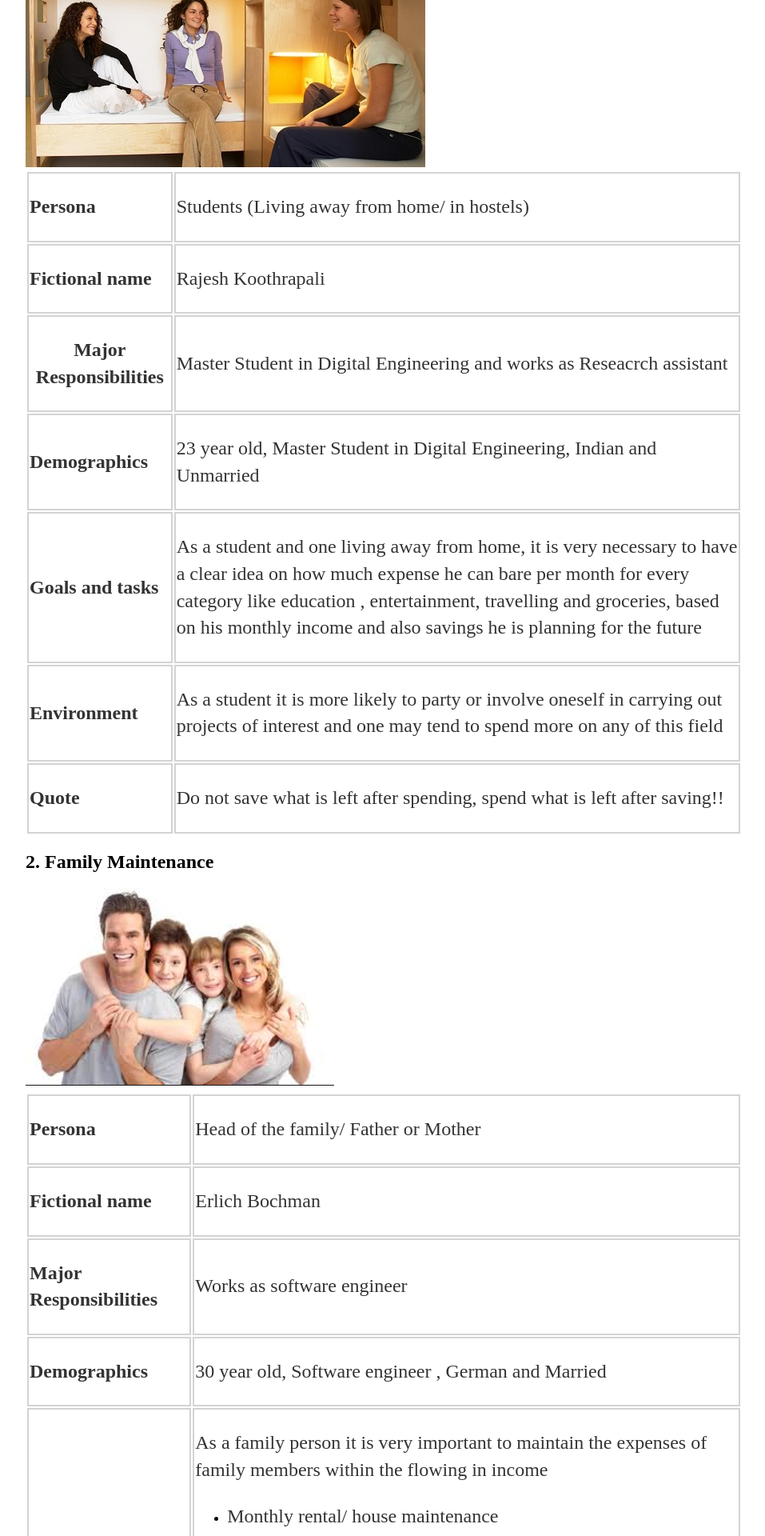
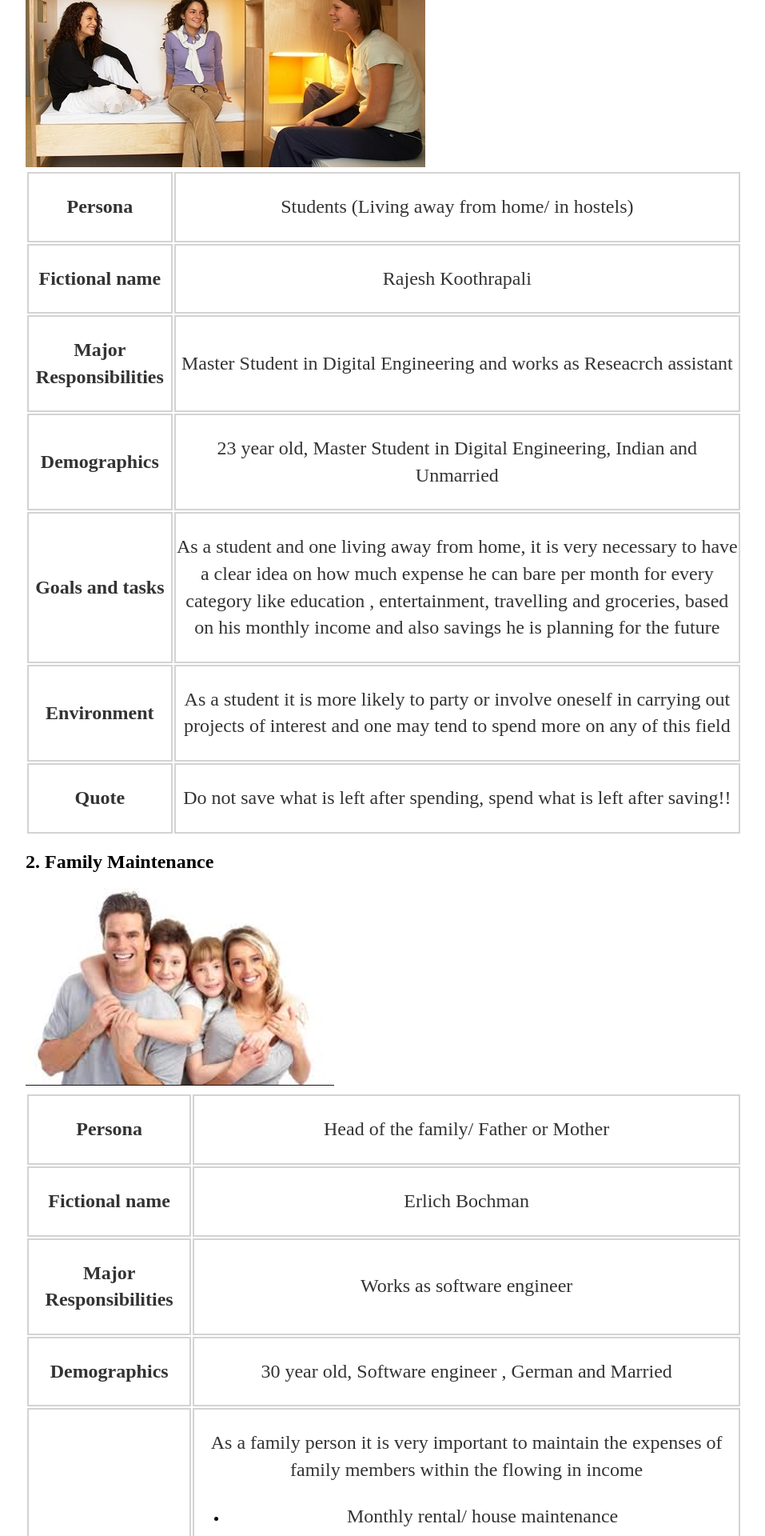
Before and after one commit to vinoth789/Money-tracker, a Jekyll site: the page built from docs/_posts/2017-06-04-ImplementationAndUIDesign.md, in a window 1280 px wide. Shown: the part 2362-4282 px from the top of the page at 80% size, without its empty margins (160-1117 px from the left). Built offline with Jekyll 4.4.1, drawn with Linux system fonts in a browser that asks for light colours; our own code applies the rules of GitHub Pages for plain Markdown files.

Commit message:
Create 2017-06-04-ImplementationAndUIDesign.md
test

```diff
--- a/docs/_posts/2017-06-04-ImplementationAndUIDesign.md
+++ b/docs/_posts/2017-06-04-ImplementationAndUIDesign.md
@@ -35,38 +35,38 @@
 <img style="align:center;" src="/isee2017-codecrunch/images/StudentsInHostel.jpg" alt="StudentsInHostel.jpg"/>
 <table>
 <tr>
-<th colspan="4" style="text-align:left; border: solid 2px lightgrey;"><p>Persona</p></th>
-<td colspan="8" style="text-align:left; border: solid 2px lightgrey;"><p> Students (Living away from home/ in hostels)</p></td>
+<th colspan="4" style="text-align:center; border: solid 2px lightgrey;"><p>Persona</p></th>
+<td colspan="8" style="text-align:center; border: solid 2px lightgrey;"><p> Students (Living away from home/ in hostels)</p></td>
 </tr>
 
 <tr>
-<th colspan="4" style="text-align:left; border: solid 2px lightgrey;"><p>Fictional name</p></th>
-<td colspan="8" style="text-align:left; border: solid 2px lightgrey;"><p> Rajesh Koothrapali</p></td>
+<th colspan="4" style="text-align:center; border: solid 2px lightgrey;"><p>Fictional name</p></th>
+<td colspan="8" style="text-align:center; border: solid 2px lightgrey;"><p> Rajesh Koothrapali</p></td>
 </tr>
 
 <tr>
-<th colspan="4" style=" border: solid 2px lightgrey;"><p>Major Responsibilities</p></th>
-<td colspan="8" style="text-align:left; border: solid 2px lightgrey;"><p> Master Student in Digital Engineering and works as Reseacrch assistant</p></td>
+<th colspan="4" style="text-align:center; border: solid 2px lightgrey;"><p>Major Responsibilities</p></th>
+<td colspan="8" style="text-align:center; border: solid 2px lightgrey;"><p> Master Student in Digital Engineering and works as Reseacrch assistant</p></td>
 </tr>
 
 <tr>
-<th colspan="4" style="text-align:left; border: solid 2px lightgrey;"><p>Demographics</p></th>
-<td colspan="8" style="text-align:left; border: solid 2px lightgrey;"><p> 23 year old, Master Student in Digital Engineering, Indian and Unmarried</p></td>
+<th colspan="4" style="text-align:center; border: solid 2px lightgrey;"><p>Demographics</p></th>
+<td colspan="8" style="text-align:center; border: solid 2px lightgrey;"><p> 23 year old, Master Student in Digital Engineering, Indian and Unmarried</p></td>
 </tr>
 
 <tr>
-<th colspan="4" style="text-align:left; border: solid 2px lightgrey;"><p>Goals and tasks</p></th>
-<td colspan="8" style="text-align:left; border: solid 2px lightgrey;"><p> As a student and one living away from home, it is very necessary to have a clear idea on how much expense he can bare per month for every category like education , entertainment, travelling and groceries, based on his monthly income and also savings he is planning for the future </p></td>
+<th colspan="4" style="text-align:center; border: solid 2px lightgrey;"><p>Goals and tasks</p></th>
+<td colspan="8" style="text-align:center; border: solid 2px lightgrey;"><p> As a student and one living away from home, it is very necessary to have a clear idea on how much expense he can bare per month for every category like education , entertainment, travelling and groceries, based on his monthly income and also savings he is planning for the future </p></td>
 </tr>
 
 <tr>
-<th colspan="4" style="text-align:left; border: solid 2px lightgrey;"><p>Environment</p></th>
-<td colspan="8" style="text-align:left; border: solid 2px lightgrey;"><p>As a student it is more likely to party or involve oneself in carrying out projects of interest and one may tend to spend more on any of this field</p></td>
+<th colspan="4" style="text-align:center; border: solid 2px lightgrey;"><p>Environment</p></th>
+<td colspan="8" style="text-align:center; border: solid 2px lightgrey;"><p>As a student it is more likely to party or involve oneself in carrying out projects of interest and one may tend to spend more on any of this field</p></td>
 </tr>
 
 <tr>
-<th colspan="4" style="text-align:left; border: solid 2px lightgrey;"><p>Quote</p></th>
-<td colspan="8" style="text-align:left; border: solid 2px lightgrey;"><p>Do not save what is left after spending, spend what is left after saving!!</p></td>
+<th colspan="4" style="text-align:center; border: solid 2px lightgrey;"><p>Quote</p></th>
+<td colspan="8" style="text-align:center; border: solid 2px lightgrey;"><p>Do not save what is left after spending, spend what is left after saving!!</p></td>
 </tr>
 </table>
 </div>
@@ -76,28 +76,28 @@
 <div>
 <table>
 <tr>
-<th colspan="4" style="text-align:left; border: solid 2px lightgrey;"><p>Persona</p></th>
-<td colspan="8" style="text-align:left; border: solid 2px lightgrey;"><p> Head of the family/ Father or Mother</p></td>
+<th colspan="4" style="text-align:center; border: solid 2px lightgrey;"><p>Persona</p></th>
+<td colspan="8" style="text-align:center; border: solid 2px lightgrey;"><p> Head of the family/ Father or Mother</p></td>
 </tr>
 
 <tr>
-<th colspan="4" style="text-align:left; border: solid 2px lightgrey;"><p>Fictional name</p></th>
-<td colspan="8" style="text-align:left; border: solid 2px lightgrey;"><p> Erlich Bochman</p></td>
+<th colspan="4" style="text-align:center; border: solid 2px lightgrey;"><p>Fictional name</p></th>
+<td colspan="8" style="text-align:center; border: solid 2px lightgrey;"><p> Erlich Bochman</p></td>
 </tr>
 
 <tr>
-<th colspan="4" style="text-align:left; border: solid 2px lightgrey;"><p>Major Responsibilities</p></th>
-<td colspan="8" style="text-align:left; border: solid 2px lightgrey;"><p> Works as software engineer</p></td>
+<th colspan="4" style="text-align:center; border: solid 2px lightgrey;"><p>Major Responsibilities</p></th>
+<td colspan="8" style="text-align:center; border: solid 2px lightgrey;"><p> Works as software engineer</p></td>
 </tr>
 
 <tr>
-<th colspan="4" style="text-align:left; border: solid 2px lightgrey;"><p>Demographics</p></th>
-<td colspan="8" style="text-align:left; border: solid 2px lightgrey;"><p> 30 year old, Software engineer , German and Married</p></td>
+<th colspan="4" style="text-align:center; border: solid 2px lightgrey;"><p>Demographics</p></th>
+<td colspan="8" style="text-align:center; border: solid 2px lightgrey;"><p> 30 year old, Software engineer , German and Married</p></td>
 </tr>
 
 <tr>
-<th colspan="4" style="text-align:left; border: solid 2px lightgrey;"><p>Goals and tasks</p></th>
-<td colspan="8" style="text-align:left; border: solid 2px lightgrey;"> <p>As a family person it is very important to maintain the expenses of family members within the flowing in income</p>
+<th colspan="4" style="text-align:center; border: solid 2px lightgrey;"><p>Goals and tasks</p></th>
+<td colspan="8" style="text-align:center; border: solid 2px lightgrey;"> <p>As a family person it is very important to maintain the expenses of family members within the flowing in income</p>
 <ul>
 <li><p>Monthly rental/ house maintenance</p></li>
 <li><p>Education of kids</p></li>
@@ -108,13 +108,13 @@
 </tr>
 
 <tr>
-<th colspan="4" style="text-align:left; border: solid 2px lightgrey;"><p>Environment</p></th>
-<td colspan="8" style="text-align:left; border: solid 2px lightgrey;"><p>Spending will be more on socializing events rather than for technological events</p></td>
+<th colspan="4" style="text-align:center; border: solid 2px lightgrey;"><p>Environment</p></th>
+<td colspan="8" style="text-align:center; border: solid 2px lightgrey;"><p>Spending will be more on socializing events rather than for technological events</p></td>
 </tr>
 
 <tr>
-<th colspan="4" style="text-align:left; border: solid 2px lightgrey;"><p>Quote</p></th>
-<td colspan="8" style="text-align:left; border: solid 2px lightgrey;"><p>Save your Money!! you are going to need twice as much as MONEY in your old age then you think!!</p> </td>
+<th colspan="4" style="text-align:center; border: solid 2px lightgrey;"><p>Quote</p></th>
+<td colspan="8" style="text-align:center; border: solid 2px lightgrey;"><p>Save your Money!! you are going to need twice as much as MONEY in your old age then you think!!</p> </td>
 </tr>
 
 </table>
```
